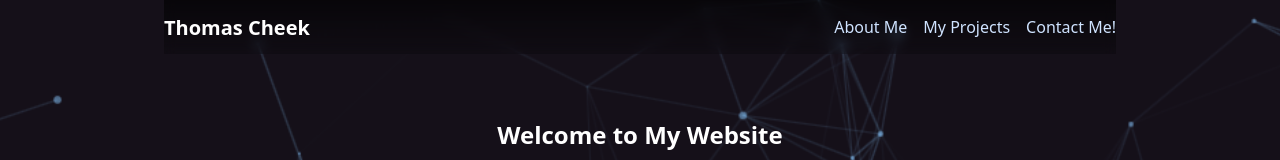
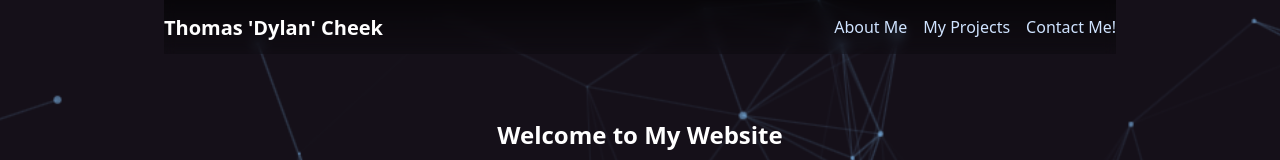
Before and after one commit to DeviousFate/deviousfate.github.io, a plain HTML site: page index.html in a window 1280 px wide. Shown: the top 160 px of the page. Drawn offline with Linux system fonts and the light colour scheme.

Commit message:
Header Update Name

```diff
--- a/index.html
+++ b/index.html
@@ -12,7 +12,7 @@
     <!-- Header Section -->
     <header>
         <nav>
-            <h1>Thomas Cheek</h1>
+            <h1>Thomas 'Dylan' Cheek</h1>
             <ul>
                 <li><a href="#about">About Me</a></li>
                 <li><a href="#projects">My Projects</a></li>
```
